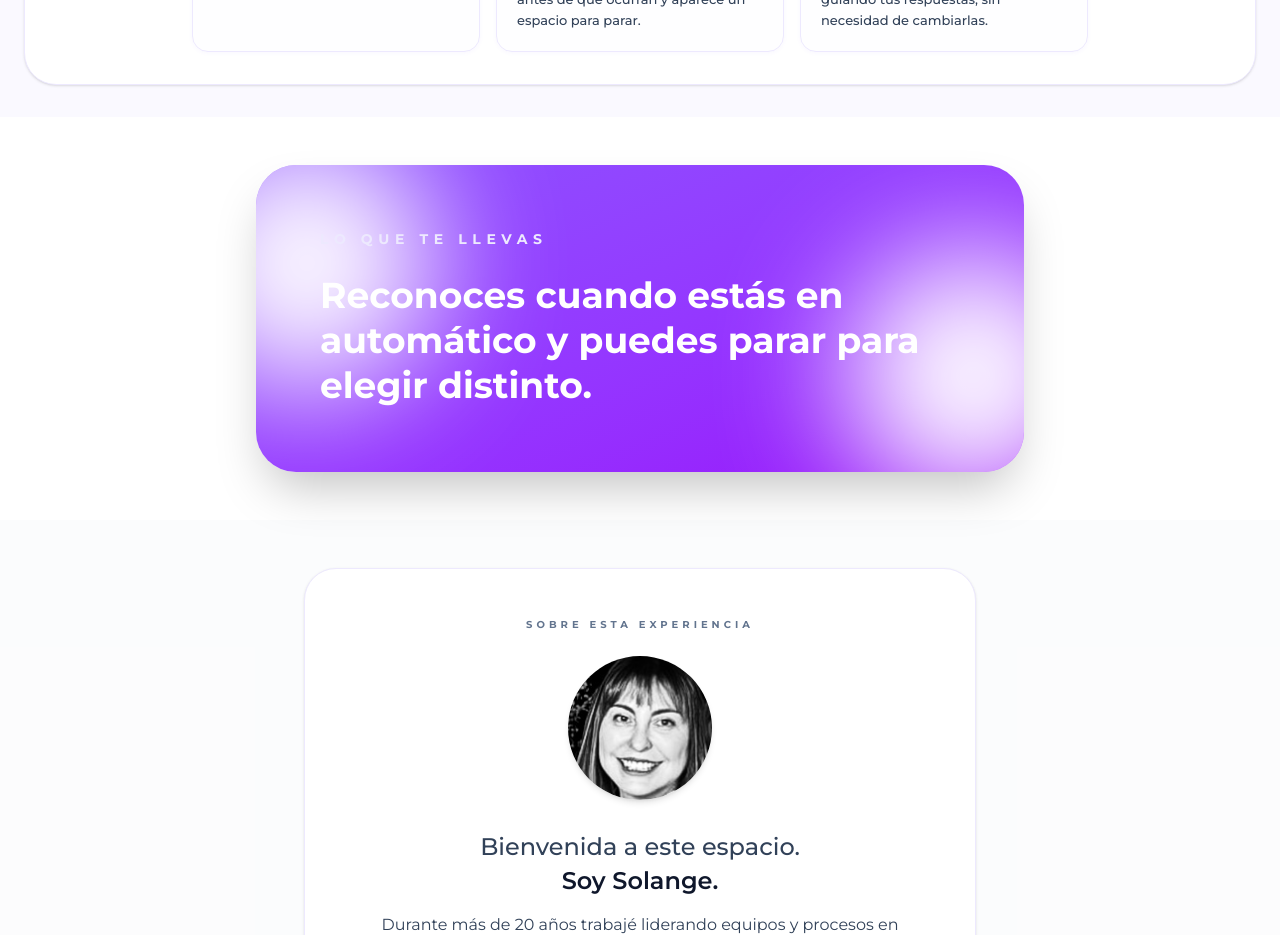
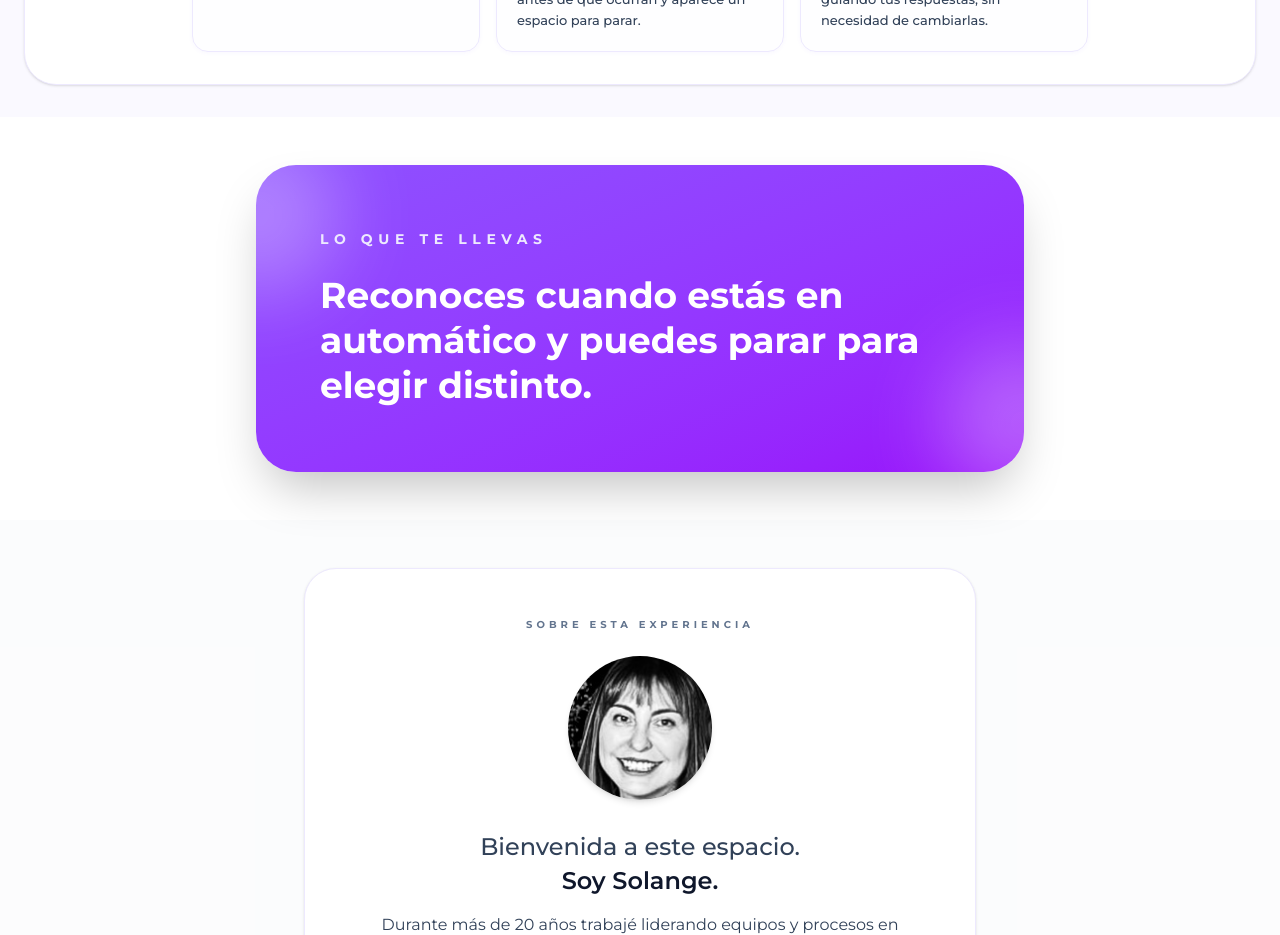
Before and after one commit to cursossolange/despierta-72h, a React (Vite) app: page / in a window 1280 px wide. Shown: the part 1640-2575 px from the top of the page. Built offline with nearby package versions, Linux system fonts and the light colour scheme; no server answers.

Commit message:
Update LandingPage.tsx

```diff
--- a/src/components/LandingPage.tsx
+++ b/src/components/LandingPage.tsx
@@ -306,8 +306,8 @@ export default function LandingPage({ onPurchase }: LandingPageProps) {
   viewport={{ once: true }}
   className="bg-gradient-to-br from-violet-500 to-purple-600 rounded-[2.5rem] py-12 md:py-16 px-8 md:px-16 max-w-3xl mx-auto shadow-2xl relative overflow-hidden"
 >
-              <div className="absolute top-[-10%] left-[-10%] w-64 h-64 bg-white rounded-full blur-3xl"></div>
-              <div className="absolute bottom-[-10%] right-[-10%] w-64 h-64 bg-white rounded-full blur-3xl"></div>
+              <div className="absolute top-[-10%] left-[-10%] w-40 h-40 bg-white/30 rounded-full blur-2xl"></div>
+              <div className="absolute bottom-[-10%] right-[-10%] w-40 h-40 bg-white/30 rounded-full blur-2xl"></div>
 
 
             <div className="relative z-10 space-y-6">
```
